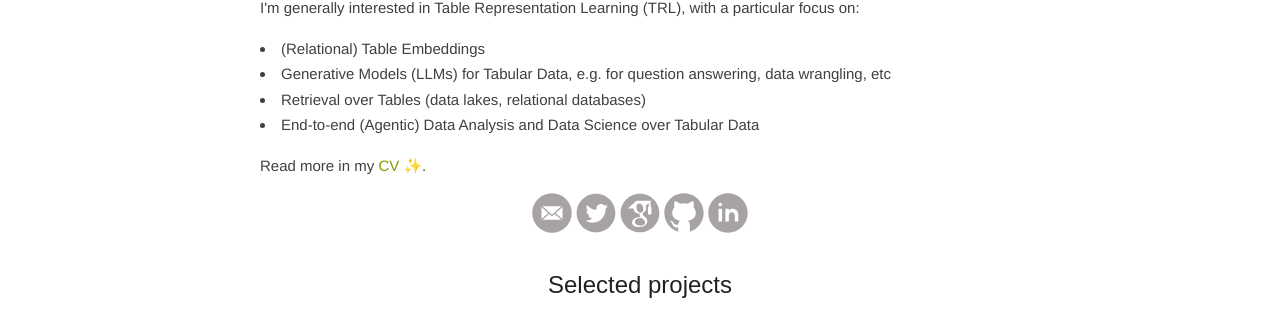
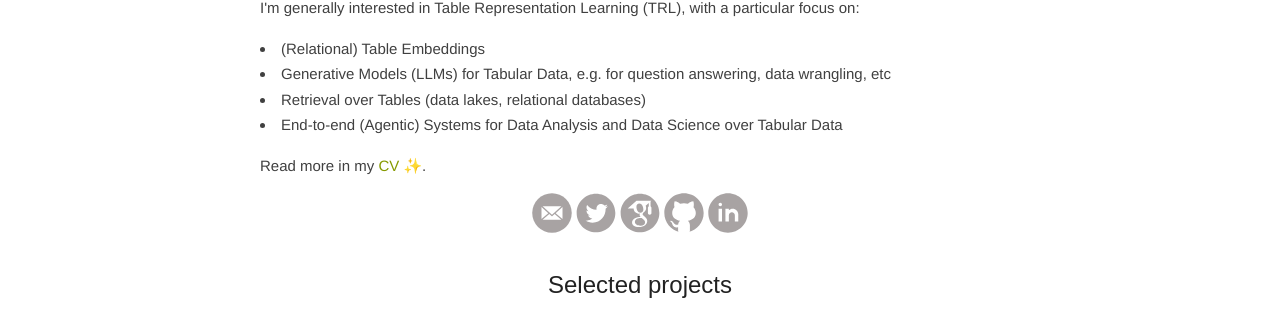
Before and after one commit to madelonhulsebos/madelonhulsebos.github.io, a Jekyll site: the page built from index.html, in a window 1280 px wide and 900 px high, scrolled down 565 px. Shown: the part 144-453 px from the top of the window. Built offline with Jekyll 4.4.1, drawn with Linux system fonts in a browser that asks for light colours; the list of posts is cut into pages by our own code.

Commit message:
clarify interest

```diff
--- a/index.html
+++ b/index.html
@@ -34,7 +34,7 @@ layout: default
   <li>(Relational) Table Embeddings</li>
   <li>Generative Models (LLMs) for Tabular Data, e.g. for question answering, data wrangling, etc</li>
   <li>Retrieval over Tables (data lakes, relational databases)</li>
-  <li>End-to-end (Agentic) Data Analysis and Data Science over Tabular Data</li>
+  <li>End-to-end (Agentic) Systems for Data Analysis and Data Science over Tabular Data</li>
   </p>
   <p>
     Read more in my <a href="https://madelonhulsebos.github.io/assets/CV.pdf" target="_blank"></b>CV</a> ✨.
```
